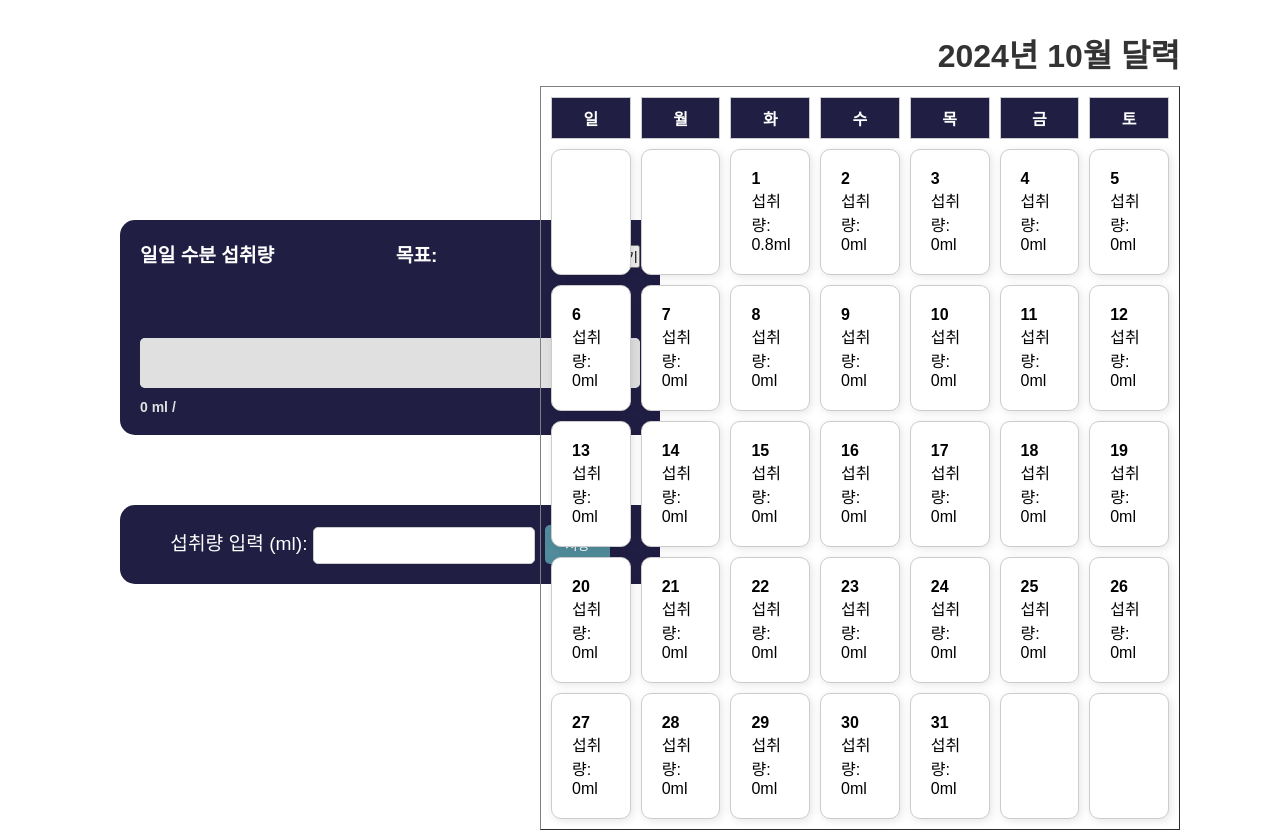
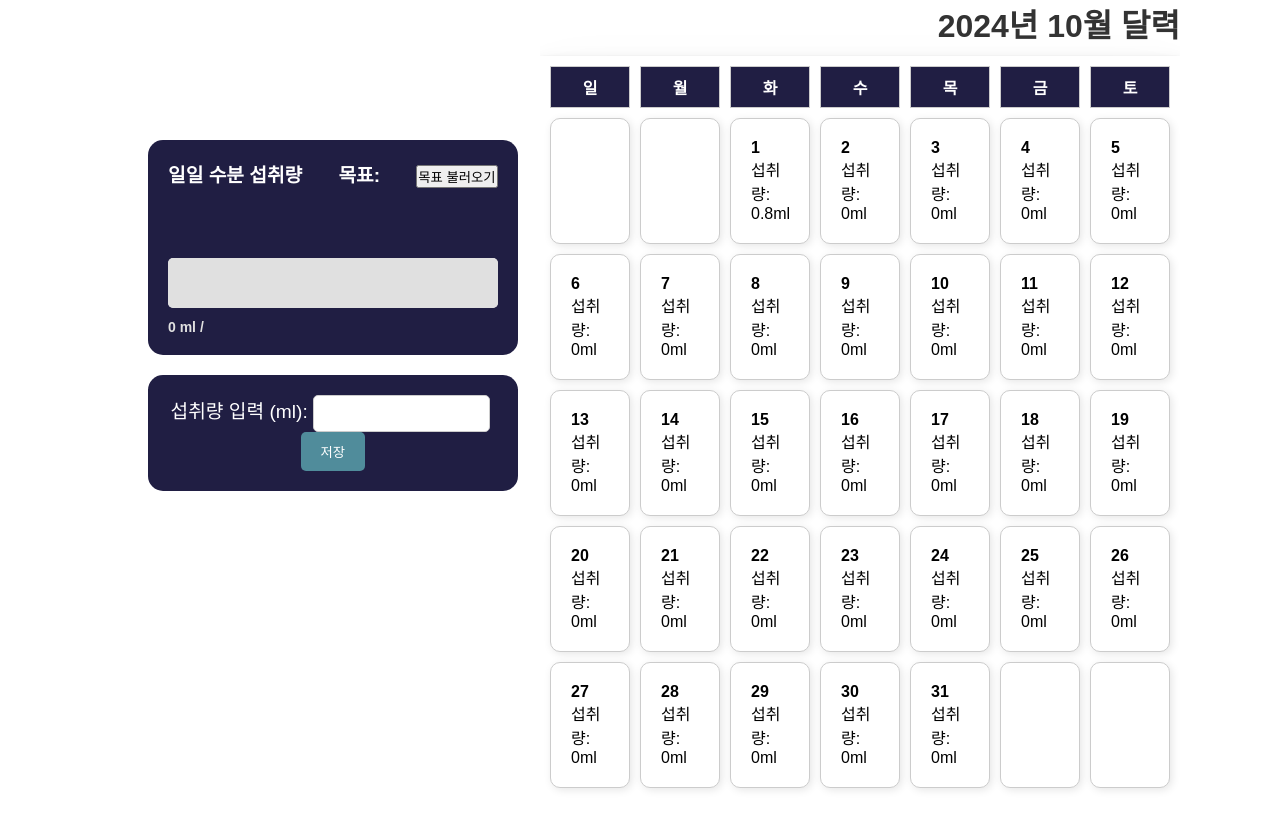
Before and after one commit to Macdonalds-H/KcalFit, a Flask app: page /moisture in a window 1280 px wide. Shown: the part 120-950 px from the top of the page. After the commit the page ends 910 px from the top, so only its background shows below. Run offline with Flask 3, Linux system fonts and the light colour scheme; the visitor is signed in with stand-in values (Sample User, id 1); data comes from the database, SQL or seed files in the repository.

Commit message:
style : moisture style 수정

```diff
--- a/kcalfit/static/css/moisture.css
+++ b/kcalfit/static/css/moisture.css
@@ -2,10 +2,11 @@
   font-family: Arial, sans-serif;
 }
 
+
 /* Container Styles */
 .intake-progress-container, .intake-input-container {
   position: relative;
-  left: 100px;
+  /* left: 100px; */
   margin: 20px;
   padding: 20px;
   font-size: 1.2rem;
@@ -16,19 +17,19 @@
 }
 
 .intake-progress-container {
-  top: 200px;
+  /* top: 200px; */
   font-weight: bold; /* intake-progress-container에만 필요한 스타일 */
 }
 
 .intake-input-container {
-  top: 250px;
+  /* top: 250px; */
   text-align: center; /* intake-input-container 고유 스타일 */
 }
 
 /* Calendar Styles */
 .calendar-container {
   position: absolute;
-  top: 150px;
+  top: 120px;
   right: 100px;
   width: 50%;
   text-align: right;
@@ -47,6 +48,17 @@
   border-collapse: separate;
   border-spacing: 10px;
   table-layout: fixed;
+  border: none;
+
+
+}
+.table-wrapper{
+  box-shadow: 0 1px 2px rgba(0,0,0,0.07),
+  0 2px 4px rgba(0,0,0,0.07),
+  0 4px 8px rgba(0,0,0,0.07),
+  0 8px 16px rgba(0,0,0,0.07),
+  0 16px 32px rgba(0,0,0,0.07),
+  0 32px 64px rgba(0,0,0,0.07);
 }
 
 .calendar-container th {
@@ -88,7 +100,9 @@
   background-color: #508C9B;
   border-radius: 5px;
 }
-
+::-webkit-progress-value {
+  background-color: rgb(0, 195, 255);
+}
 /* Text Styles */
 .progress-text, .intake-progress {
   text-align: left;
@@ -129,7 +143,7 @@
   margin-right: 5px;
   border-radius: 5px;
   border: 1px solid #ccc;
-  width: 200px;
+  width: 155px;
 }
 
 .intake-input-container button {
--- a/kcalfit/templates/moisture.html
+++ b/kcalfit/templates/moisture.html
@@ -19,9 +19,8 @@
             <a href="/mypage"><li>마이페이지</li></a>
         </ul>
     </div>
-    <div id="containe">
-
-
+    <div id="container">
+        <div style="padding-top: 120px;width: 40%;">
             <!-- 수분 섭취 진행 바 -->
             <div class="intake-progress-container">
                 <div class="intake-progress">
@@ -47,11 +46,12 @@
                     <button type="submit">저장</button>
                 </form>
             </div>
-
+        </div>
         <!-- 달력 -->
         <div class="calendar-container">
 
             <h2>{{ today.year }}년 {{ today.month }}월 달력</h2>
+            <div class="table-wrapper">
                 <table border="1">
                     <thead>
                         <tr>
@@ -85,6 +85,7 @@
                 </table>
             </div>
         </div>
+    </div>
 
     <script src="https://cdn.jsdelivr.net/npm/axios/dist/axios.min.js"></script>
     <script>
```
Lines whose indentation alone changed are shown as unchanged.
